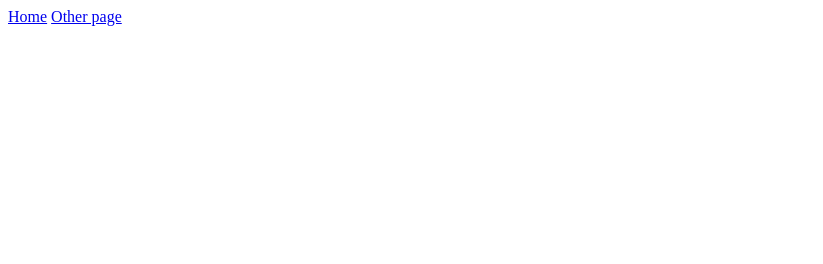
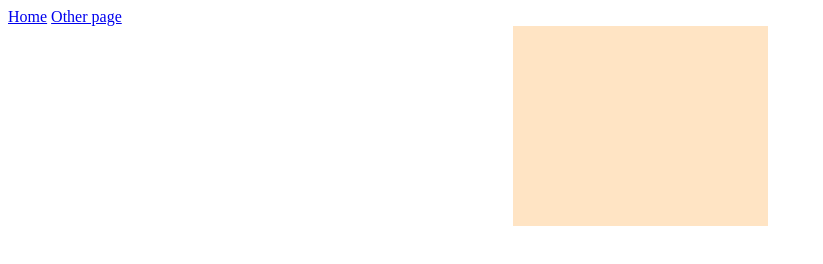
Before and after one commit to anshugpt/Basic-projects, a website: page practice-project2/index.html in a window 1280 px wide. Shown: the whole page, without its empty margins (0-823 px from the left). Drawn offline with nearby package versions, Linux system fonts and the light colour scheme.

Commit message:
added some basic code

```diff
--- a/practice-project2/index.html
+++ b/practice-project2/index.html
@@ -12,12 +12,8 @@
         <a href="/page2.html">Other page</a>
     </nav>
     <div id="main">
-        <div id="left" class="box"></div>
-        <div id="right" class="box"></div>
+        <div id="box" class="box"></div>
     </div>
-    <br>
-
-    <div id="single" class="box"></div>
 
 </body>
 <script src="https://cdnjs.cloudflare.com/ajax/libs/gsap/3.12.5/gsap.min.js" integrity="sha512-7eHRwcbYkK4d9g/6tD/mhkf++eoTHwpNM9woBxtPUBWm67zeAfFC+HrdoE2GanKeocly/VxeLvIqwvCdk7qScg==" crossorigin="anonymous" referrerpolicy="no-referrer"></script>
--- a/practice-project2/style.css
+++ b/practice-project2/style.css
@@ -0,0 +1,13 @@
+.box {
+    height: 200px;
+    width: 255px;
+    /* border: 3px solid black; */
+    background-color: bisque;
+}
+
+#main {
+    display: flex;
+    flex-direction: row;
+    justify-content: center;
+    align-items: center;
+}
```
Also changed, not shown: index.html (+2 -0 lines).
